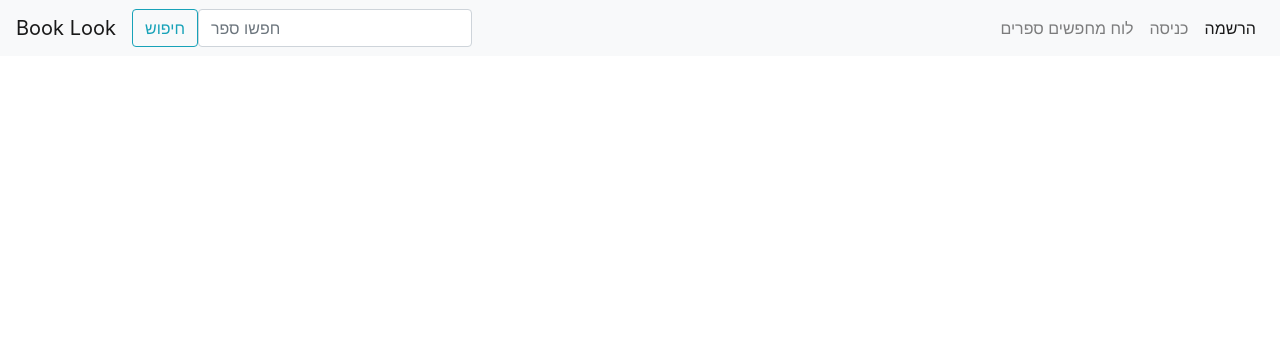
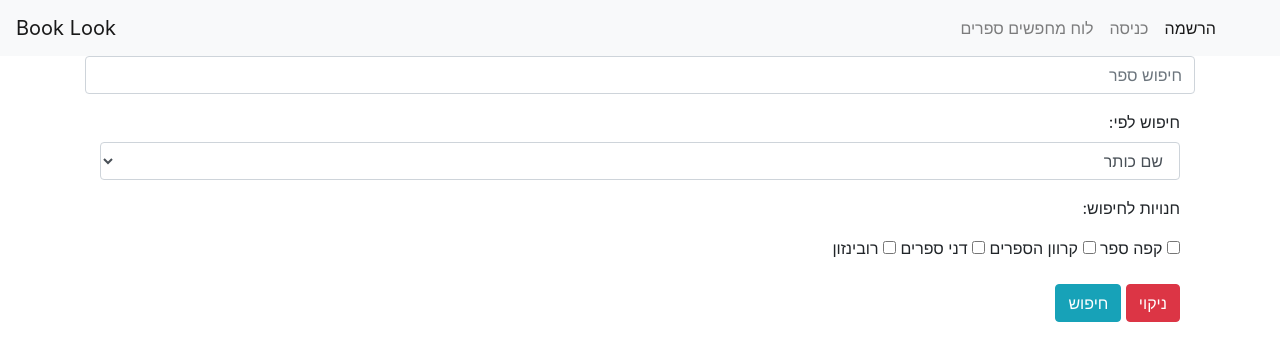
Before and after one commit to meravi23/BookLook, a plain HTML site: page index.html in a window 1280 px wide. Drawn offline with nearby package versions, Linux system fonts and the light colour scheme; some packages are replaced by stand-ins of ours; no server answers; a script that the page names is missing.

Commit message:
added search fields

```diff
--- a/app/app.js
+++ b/app/app.js
@@ -1,4 +1,4 @@
-var app = angular.module("usedBookApp", ["ngRoute", "ngImageInputWithPreview"]);
+var app = angular.module("usedBookApp", ["ngRoute"]);
 
 app.config(function($routeProvider) {
     $routeProvider
--- a/app/home/homeUsedSearch.html
+++ /dev/null
@@ -1,3 +0,0 @@
-<div>
-
-</div>
--- a/index.html
+++ b/index.html
@@ -12,11 +12,7 @@
 
     <!-- Bootstrap CSS -->
     <link rel="stylesheet" href="https://stackpath.bootstrapcdn.com/bootstrap/4.3.1/css/bootstrap.min.css" integrity="sha384-ggOyR0iXCbMQv3Xipma34MD+dH/1fQ784/j6cY/iJTQUOhcWr7x9JvoRxT2MZw1T" crossorigin="anonymous">
-
     <link rel="stylesheet" href="style.css">
-
-    <!-- ng image with preview -->
-    <script src="js/ng-image-input-with-preview.js"></script>
 
     <!-- adding all my scripts after 3rd party scripts -->
     <script src="app/app.js"></script>
@@ -24,30 +20,60 @@
 </head>
 
 <body>
+
     <nav class="navbar navbar-expand-sm navbar-light bg-light">
-        <a class="navbar-brand" href="#">Book Look</a>
-        <button class="navbar-toggler d-lg-none" type="button" data-toggle="collapse" data-target="#collapsibleNavId" aria-controls="collapsibleNavId" aria-expanded="false" aria-label="Toggle navigation">
-            <span class="navbar-toggler-icon"></span>
-        </button>
         <div class="collapse navbar-collapse" id="collapsibleNavId">
-            <form class="form-inline my-2 my-lg-0">
-                <button class="btn btn-outline-info my-2 my-sm-0" type="submit">חיפוש</button>
-                <input class="form-control mr-sm-2" type="text" placeholder="חפשו ספר">
-            </form>
+
             <ul class="navbar-nav ml-auto mt-2 mt-lg-0">
-                <li class="nav-item">
-                    <a class="nav-link" href="!#/postings">לוח מחפשים ספרים</a>
+                <li class="nav-item active">
+                    <a class="nav-link" href="!#/signup">הרשמה<span class="sr-only">(current)</span></a>
                 </li>
                 <li class="nav-item">
                     <a class="nav-link" href="!#/login">כניסה</a>
                 </li>
-                <li class="nav-item active">
-                    <a class="nav-link" href="!#/signup">הרשמה<span class="sr-only">(current)</span></a>
+                <li class="nav-item">
+                    <a class="nav-link" href="!#/postings">לוח מחפשים ספרים</a>
                 </li>
             </ul>
 
+            <a class="navbar-brand" href="#">Book Look</a>
+
         </div>
     </nav>
+
+    <div class="container">
+        <div class="input-group mb-3">
+            <!-- add search icon -->
+            <input type="text" class="form-control" placeholder="חיפוש ספר">
+        </div>
+        <div class="container">
+            <form action="/action_page.php">
+                <div class="form-group">
+                    <label for="sel1">חיפוש לפי:</label>
+                    <select class="form-control" id="sel1" name="sellist1">
+                      <option>שם כותר</option>
+                      <option>שם מחבר</option>
+                    </select>
+                </div>
+                <form>
+                    <div class="custom-control custom-checkbox mb-3">
+                        <p>חנויות לחיפוש:</p>
+                        <input type="checkbox" id="shop1" name="shops">
+                        <label for="defaultCheck">קפה ספר</label>
+                        <input type="checkbox" id="shop2" name="shops">
+                        <label for="defaultCheck">קרוון הספרים</label>
+                        <input type="checkbox" id="shop3" name="shops">
+                        <label for="defaultCheck">דני ספרים</label>
+                        <input type="checkbox" id="shop4" name="shops">
+                        <label for="defaultCheck">רובינזון</label>
+                    </div>
+                </form>
+                <button type="button" class="btn btn-danger">ניקוי</button>
+
+                <button type="submit" class="btn btn-info">חיפוש</button>
+            </form>
+        </div>
+    </div>
 
     <ng-view></ng-view>
 
--- a/style.css
+++ b/style.css
@@ -0,0 +1,4 @@
+body {
+    direction: rtl;
+    text-align: right;
+}
```
